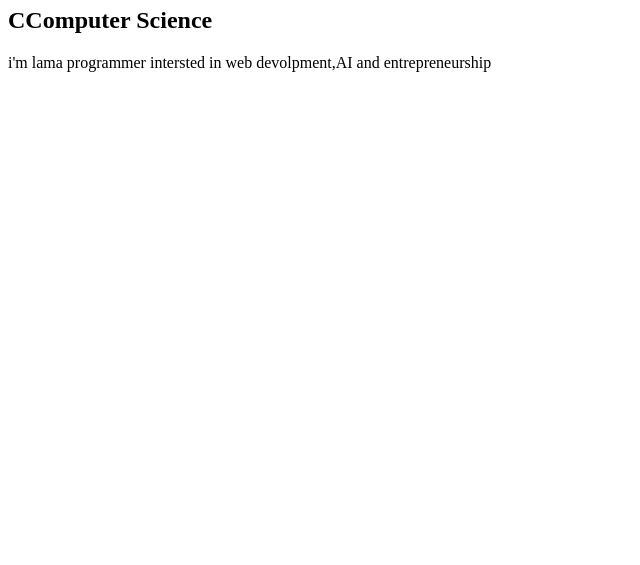
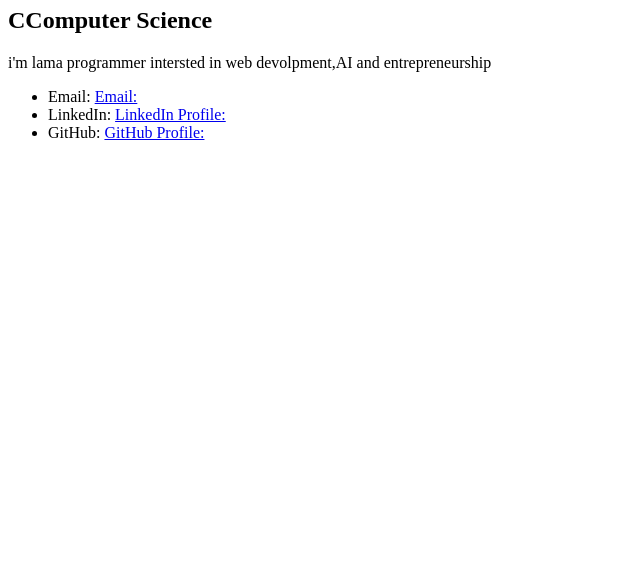
Before and after one commit to ilamaalajmah/Lab4, a plain HTML site: page index.html in a window 1280 px wide. Shown: the part 235-800 px from the top of the page, without its empty margins (0-640 px from the left). Drawn offline with Linux system fonts and the light colour scheme.

Commit message:
Information Added

```diff
--- a/index.html
+++ b/index.html
@@ -10,6 +10,11 @@
 <h1>Lama Abdullah AlAjmah</h1>
 <h2>CComputer Science</h2>
 <p>i'm lama programmer intersted in web devolpment,AI and entrepreneurship</p>
+<ul>
+    <li>Email: <a href="ilamaabdullah77@gmail.com">Email:</a></li>
+    <li>LinkedIn: <a href="https://www.linkedin.com/in/lama-abdullah-679834277?utm_source=share&utm_campaign=share_via&utm_content=profile&utm_medium=ios_app" target="_blank">LinkedIn Profile: </a></li>
+    <li>GitHub: <a href="https://github.com/ilamaalajmah" target="_blank">GitHub Profile:</a></li>
+</ul>
 
 
 
```
